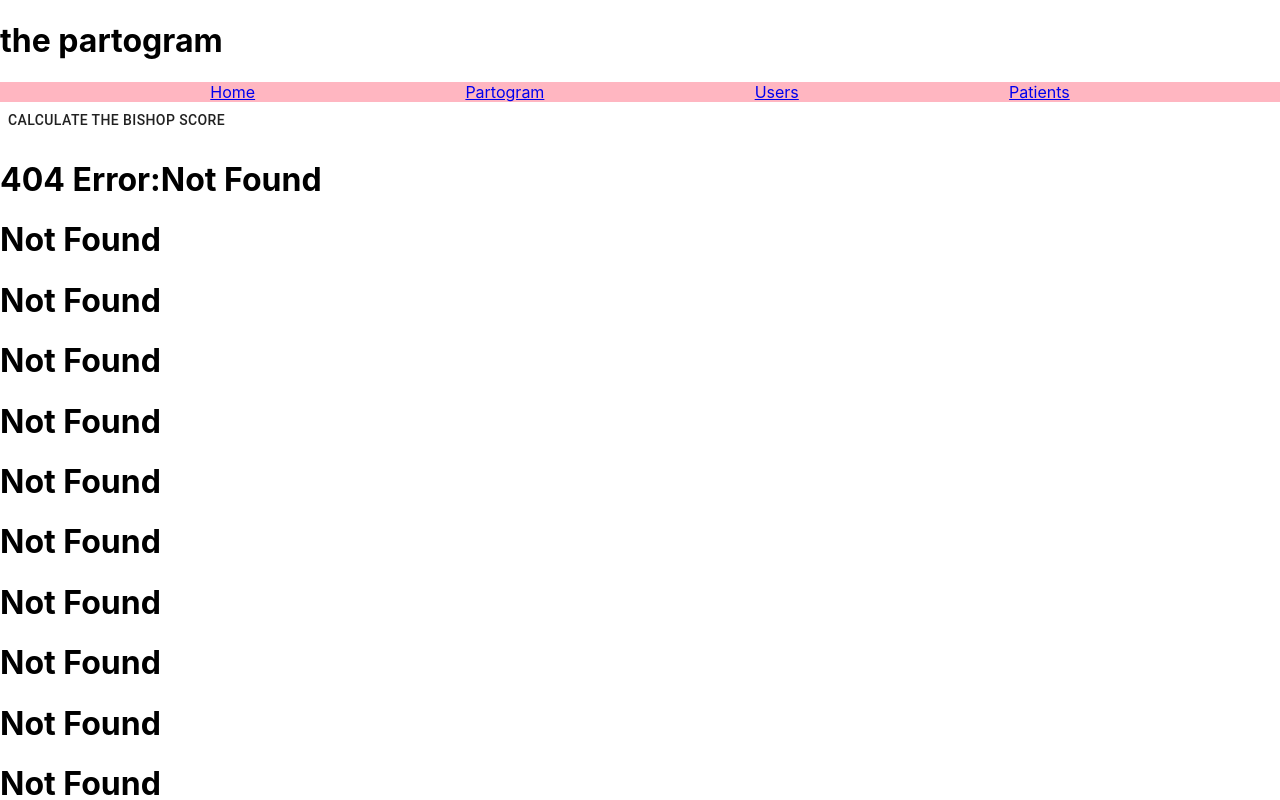
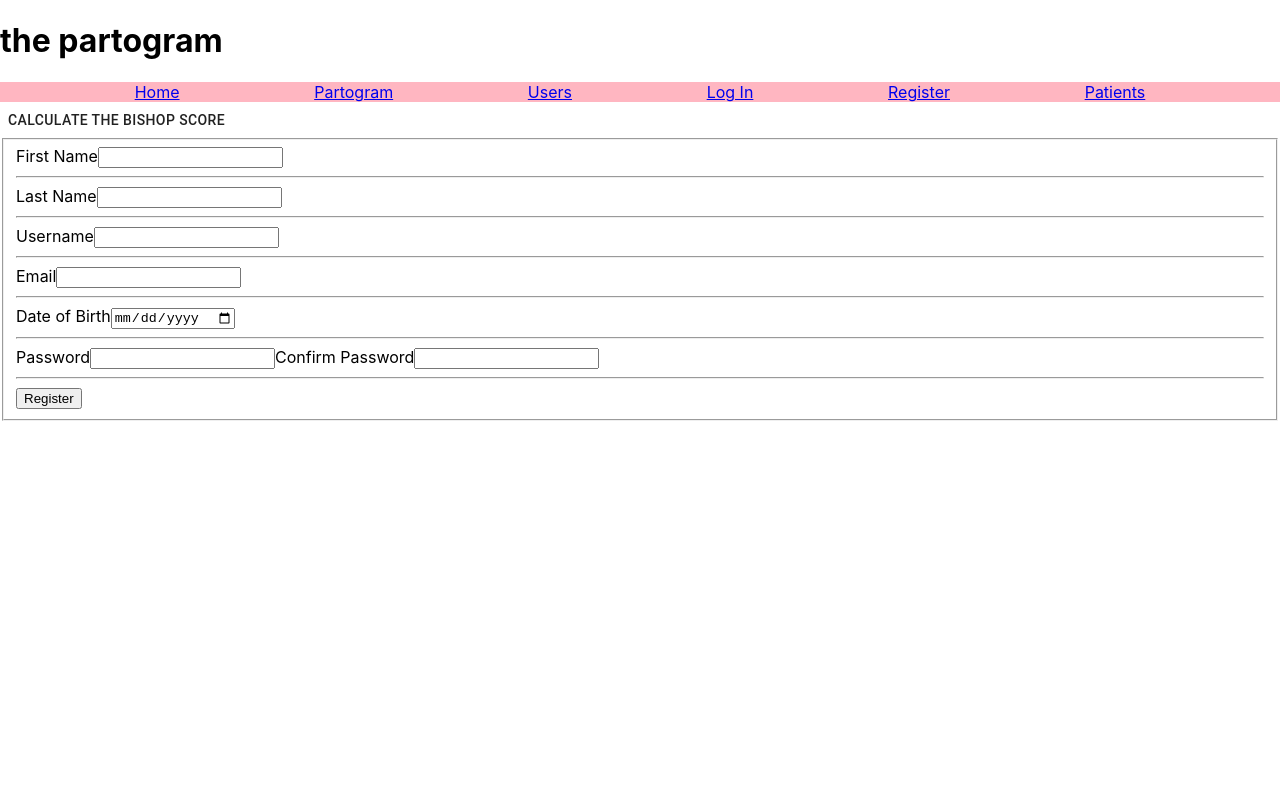
Before and after one commit to ridwansalawu/partogram, a React (Create React App) app in the folder client/: page /register in a window 1280 px wide. Shown: the top 800 px of the page. Built offline with nearby package versions, Linux system fonts and the light colour scheme; no server answers.

Commit message:
firebase auth1

```diff
--- a/client/package.json
+++ b/client/package.json
@@ -5,12 +5,14 @@
   "dependencies": {
     "@material-ui/core": "^4.0.0-rc.0",
     "@material-ui/icons": "^4.5.1",
+    "@reach/router": "^1.2.1",
     "@testing-library/jest-dom": "^4.2.4",
     "@testing-library/react": "^9.3.2",
     "@testing-library/user-event": "^7.1.2",
     "auth0": "^2.20.0",
     "axios": "^0.19.0",
     "d3": "^5.15.0",
+    "firebase": "^7.6.2",
     "lodash": "^4.17.15",
     "react": "^16.12.0",
     "react-dom": "^16.12.0",
--- a/client/src/App.js
+++ b/client/src/App.js
@@ -1,11 +1,14 @@
 import React, { Component } from 'react';
-import { BrowserRouter, Route, Switch, Redirect } from 'react-router-dom';
+import { BrowserRouter, Route, Switch, Redirect, useHistory } from 'react-router-dom';
 import Home from './components/Home'
 import Partograph from './components/Partograph';
 import User from './components/User';
 import Header from './components/Header';
 import NotFound from './components/NotFound';
 import Bishop from './components/Bishop';
+import firebase from './components/Firebase'
+import Register from './components/Register'
+import { navigate } from '@reach/router';
 
 
 
@@ -15,9 +18,56 @@ class App extends Component {
       super(props)
 
       this.state = {
-         user: "ridwan"
+         user: null,
+         displayName: null,
+         userID: null
       };
     };
+
+    componentDidMount() {
+        firebase.auth().onAuthStateChanged(FBUser => {
+            if (FBUser) {
+                this.setState({
+                    user: FBUser,
+                    displayName: FBUser.displayName,
+                    userID: FBUser.uid
+                })
+            }
+        })
+
+
+    }
+
+    registerUser = userName => {
+
+        firebase.auth().onAuthStateChanged(FBUser => {
+            FBUser.updateProfile({
+                displayName: userName
+            }).then(() => {
+                this.setState({
+                    user: FBUser,
+                    displayName: FBUser.displayName,
+                    userID: FBUser.uid
+                });
+                navigate('/')
+
+            })
+
+        })
+    }
+
+    logOutUser = e => {
+        e.preventDefault()
+        this.setState({
+            user: null,
+            displayName: null,
+            userID: null
+        });
+        firebase.auth().signOut().then(()=> {
+            navigate("/login");
+
+        })
+    }
 
 
 
@@ -27,14 +77,21 @@ class App extends Component {
         return (
              <BrowserRouter>
         <main>
-            <Header user={this.state.user}/>
+            <Header user={this.state.displayName}
+                    logOutUser= {this.logOutUser}
+            />
 
             <Bishop />
             <Switch>
                 <Redirect from="/home" to="/" />
-                <Route exact path='/' render={() => <Home user={this.state.user}/>}/>
+                <Route exact path='/' render={() => <Home user={this.state.displayName}
+                                                          logOutUser= {this.logOutUser}
+                                                     />}
+                />
                 <Route path='/partograph' component = {Partograph}/>
                 <Route path="/user" component={User} />
+                <Route path="/register"  render={(props) => <Register  {...props} registerUser={this.registerUser}/>}/>
+
                 <Route component={NotFound} />
             </Switch>
 
--- /dev/null
+++ b/client/src/components/Firebase.js
@@ -0,0 +1,33 @@
+import firebase from 'firebase/app';
+import 'firebase/database';
+import 'firebase/auth';
+
+// const firebaseConfig = {
+//     apiKey: "AIzaSyBa9z-UD_WaIaWdhaUBe9BbrN_nbvPisTQ",
+//     authDomain: "partogram-6a99a.firebaseapp.com",
+//     databaseURL: "https://partogram-6a99a.firebaseio.com",
+//     projectId: "partogram-6a99a",
+//     storageBucket: "partogram-6a99a.appspot.com",
+//     messagingSenderId: "217198258411",
+//     appId: "1:217198258411:web:c77e4c90205a82fa35b6ae",
+//     measurementId: "G-M2SEKPSC32"
+//   };
+
+var firebaseConfig = {
+    apiKey: "AIzaSyAibBfrCj-p5cJjzCqH2rct9AEP6HD4FR4",
+    authDomain: "partograph.firebaseapp.com",
+    databaseURL: "https://partograph.firebaseio.com",
+    projectId: "partograph",
+    storageBucket: "partograph.appspot.com",
+    messagingSenderId: "111174108699",
+    appId: "1:111174108699:web:117be26878aca51b645abe",
+    measurementId: "G-D9J3JK6EHC"
+  };
+  // Initialize Firebase
+  firebase.initializeApp(firebaseConfig);
+
+
+export const provider = new firebase.auth.GoogleAuthProvider();
+export const auth = firebase.auth();
+
+export default firebase;
--- /dev/null
+++ b/client/src/components/FormError.js
@@ -0,0 +1,22 @@
+import React, { Component } from 'react';
+import "./formError.css"
+
+class FormError extends Component {
+    constructor(props) {
+      super(props)
+
+    };
+
+
+
+    render() {
+        const {theMessage} = this.props;
+        return (
+            <div className="form-error">
+                { theMessage }
+            </div>
+        )
+    }
+}
+
+export default FormError;
--- a/client/src/components/Header.js
+++ b/client/src/components/Header.js
@@ -5,6 +5,7 @@ import { NavLink } from 'react-router-dom';
 
 class Header extends Component {
     render() {
+        const {logOutUser} = this.props;
         return (
             <div>
             <header>
@@ -14,7 +15,11 @@ class Header extends Component {
                     <NavLink to="/partograph">Partogram</NavLink>
                     <NavLink to="/user">Users</NavLink>
                     {!this.props.user && <NavLink to="#">Log In</NavLink> }
-                    {!this.props.user && <NavLink to="#">Register</NavLink>}
+                    {!this.props.user && <NavLink to="/register">Register</NavLink>}
+
+                    {this.props.user && <NavLink to="/login" onClick={e => logOutUser(e) }>log out</NavLink>}
+
+
 
                     <NavLink to="#">Patients</NavLink>
                 </nav>
--- a/client/src/components/Home.js
+++ b/client/src/components/Home.js
@@ -12,16 +12,16 @@ class App extends React.Component {
     constructor(props) {
       super(props)
 
-    //   this.state = {
-    //      user: "ridwan"
-    //   };
     };
 
 
     render() {
+        // const {logOutUser} = this.props;
         return (
             <div>
-                {this.props.user && <Welcome user= {this.props.user}/> }
+                {this.props.user && <Welcome user= {this.props.user}
+                                            logOutUser= {this.props.logOutUser}
+                                     /> }
 
                <h1>Welcome home</h1>
             </div>
--- /dev/null
+++ b/client/src/components/Register.js
@@ -0,0 +1,150 @@
+import React, { Component } from 'react';
+import FormError from "./FormError";
+import firebase from "./Firebase"
+
+
+
+export default class Register extends Component {
+
+    constructor(props) {
+      super(props)
+
+      this.state = {
+         firstName: '',
+         lastName: "",
+         username: "",
+         email: "",
+         password: "",
+         confirmPassword: "",
+         dob: "",
+         errorMessage:null
+      };
+    };
+
+    handleChange = (e) =>  {
+        const itemName = e.target.name;
+        const itemValue = e.target.value;
+
+        this.setState({[itemName]: itemValue}, () => {
+            this.state.password !== this.state.confirmPassword ? this.setState({errorMessage: "Password does not match Niggah"}):
+             this.setState({errorMessage: null})
+        })
+    }
+
+    handleSubmit = (e) => {
+        var registrationInfo = {
+            firstName: this.state.firstName,
+            lastName: this.state.lastName,
+            username: this.state.username,
+            email: this.state.email,
+            password: this.state.password,
+            dob: this.state.dob,
+
+        }
+
+        e.preventDefault();
+
+        firebase
+        .auth()
+        .createUserWithEmailAndPassword(
+            registrationInfo.email,
+            registrationInfo.password
+        ).then(() => {
+            this.props.registerUser(registrationInfo.username);
+        })
+
+        .catch(error => {
+            error.message !== null ? this.setState({errorMessage: error.message}) : this.setState({errorMessage:null})
+        })
+
+    }
+
+
+
+    render() {
+        return (
+            <div>
+                <div>
+                    {this.state.errorMessage !== null
+                    ?(
+                    <FormError theMessage={this.state.errorMessage}/>
+                    ):
+                    null
+                    }
+                </div>
+                <form onSubmit={this.handleSubmit}>
+                    <fieldset>
+                        <label>First Name
+                            <input
+                                type="text"
+                                name="firstName"
+                                value={this.state.firstName}
+                                onChange={this.handleChange}
+                                />
+                        </label>
+                        <hr/>
+                        <label>Last Name
+                            <input
+                                type="text"
+                                name="lastName"
+                                value={this.state.lastName}
+                                onChange={this.handleChange}
+                                />
+                        </label>
+                        <hr/>
+                        <label>Username
+                            <input
+                                type="text"
+                                name="username"
+                                value={this.state.username}
+                                onChange={this.handleChange}
+                                required
+                                />
+                        </label>
+                        <hr/>
+                        <label>Email
+                            <input
+                                type="email"
+                                name="email"
+                                value={this.state.email}
+                                onChange={this.handleChange}
+                                />
+                        </label>
+                        <hr/>
+
+                        <label>Date of Birth
+                            <input
+                                type="date"
+                                name="dob"
+                                value={this.state.dob}
+                                onChange={this.handleChange}
+                                />
+                        </label>
+                        <hr/>
+                        <label>Password
+                            <input
+                                type="password"
+                                name="password"
+                                value={this.state.password}
+                                onChange={this.handleChange}
+                                />
+                        </label>
+
+                        <label>Confirm Password
+                            <input
+                                type="password"
+                                name="confirmPassword"
+                                value={this.state.confirmPassword}
+                                onChange={this.handleChange}
+                                />
+                        </label>
+                        <hr/>
+                        <button>Register</button>
+
+                    </fieldset>
+                </form>
+
+            </div>
+        )
+    }
+}
--- a/client/src/components/Welcome.js
+++ b/client/src/components/Welcome.js
@@ -1,17 +1,19 @@
 import React, { Component } from 'react'
-import { NavLink } from 'react-router-dom';
-import './welcome.css'
+import { Link } from '@reach/router';
+import './welcome.css';
 
 export default class Welcome extends Component {
 
     render() {
-        const { user } = this.props;
+        const { user, logOutUser } = this.props;
+        console.log(logOutUser)
 
         return (
             <div>
-                <code className="welcome">Welcome {user}</code>
+                <code className="welcome">Welcome {user} </code>
                 ,
-                <NavLink to="#"> Log Out</NavLink>
+                <Link to="#" onClick={logOutUser}>
+                Log Out</Link>
 
             </div>
         )
--- /dev/null
+++ b/client/src/components/formError.css
@@ -0,0 +1,4 @@
+.form-error {
+    background-color: crimson;
+    border: darkblue solid 5px;
+}
```
Also changed, not shown: 1 other file (tests, documents, lock files or other folders).
